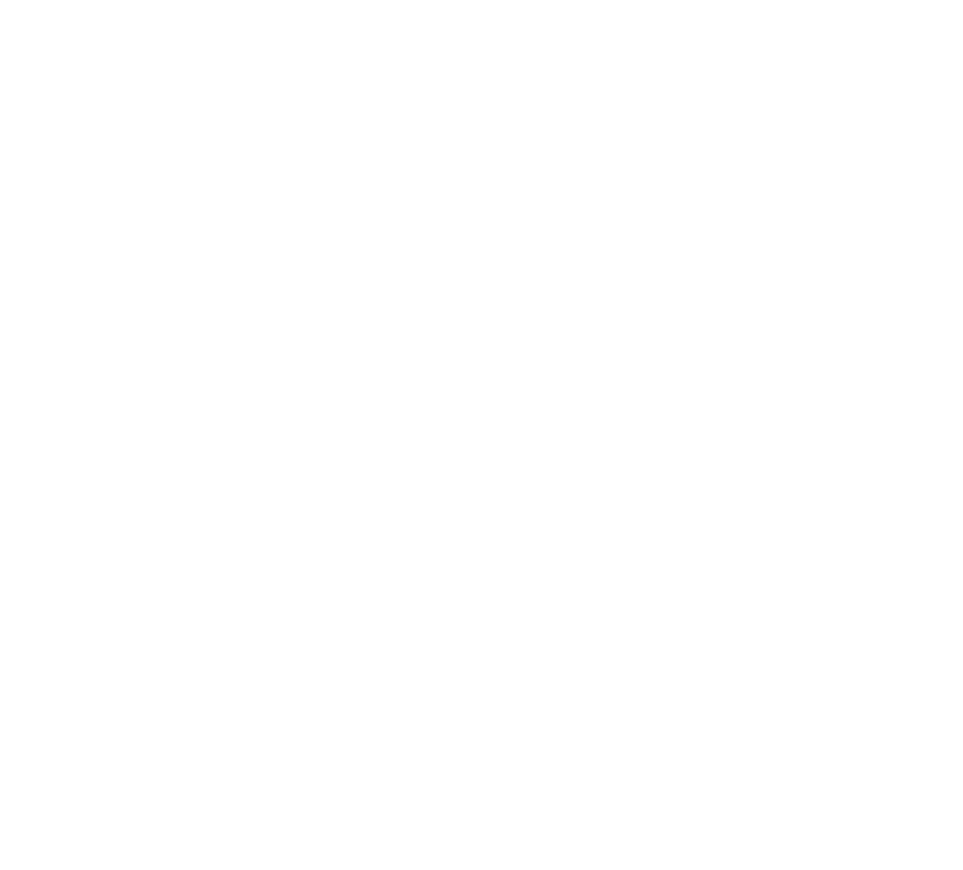
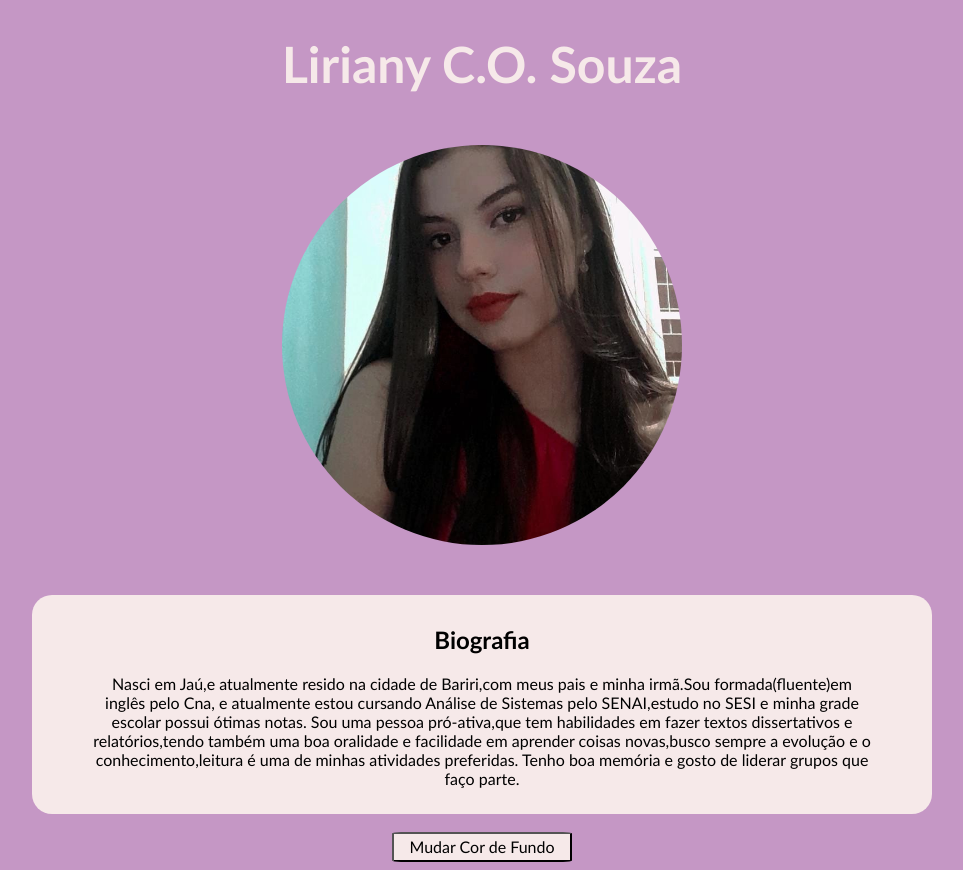
Before and after one commit to LirySouza/Perfil-GitHub, a plain HTML site: page index.html in a window 1280 px wide. Shown: the whole page, without its empty margins (158-1121 px from the left). Before the commit the page ends 800 px from the top, so only its background shows below. Drawn offline with Linux system fonts and the light colour scheme.

Commit message:
Perfil Completo - Ajustar Detalhes

```diff
--- a/Assets/main.js
+++ b/Assets/main.js
@@ -0,0 +1,12 @@
+document.addEventListener("click" , trocaCor);
+
+document.getElementById( "Btn" ).addEventListener( "click");
+
+function mudar( e )
+{
+    let nome = document.getElementById( "mudar" ).value;
+    e.preventDefault();
+}
+function trocaCor( e ){
+    document.body.style.backgroundColor = 'pink';
+}
--- a/Assets/style.css
+++ b/Assets/style.css
@@ -0,0 +1,44 @@
+body{
+    background-color: rgb(197, 151, 197);
+}
+main{
+    text-align: center;
+    width: 900px;
+    margin:0 auto;
+}
+.Sobre-mim{
+    background-color: rgb(246, 233, 233);
+    padding: 10px 60px;
+    border-radius: 20px;
+    margin-top: 50px;
+    font-family: 'Trebuchet MS', 'Lucida Sans Unicode', 'Lucida Grande', 'Lucida Sans', Arial, sans-serif;
+}
+.Detalhes>span {
+    display: block
+}
+figure{
+    width: 400px;
+    height: 400px;
+    border-radius: 50%;
+    overflow: hidden;
+    margin: 0 auto;
+}
+img{
+    height: 100%;
+    width: 100%;
+    object-fit: cover;
+}
+.Btn{
+    border-radius: 5%;
+    background-color: rgb(246, 233, 233);
+    width: 20%;
+    height: 30px;
+    font-size: medium;
+    font-family: 'Trebuchet MS', 'Lucida Sans Unicode', 'Lucida Grande', 'Lucida Sans', Arial, sans-serif;
+}
+.Name{
+    color:  rgb(246, 233, 233);;
+    font-family: 'Trebuchet MS', 'Lucida Sans Unicode', 'Lucida Grande', 'Lucida Sans', Arial, sans-serif;
+    font-size: 50px;
+
+}
--- a/index.html
+++ b/index.html
@@ -7,6 +7,24 @@
     <title>Perfil</title>
 </head>
 <body>
+    <main>
+    <h1 class="Name">Liriany C.O. Souza</h1>
+    <br>
+    <figure>
+        <img src="Assets/Eu.jpg" alt="">
+    </figure>
+    <article class="Sobre-mim">
+        <h2>Biografia</h2>
+        <p>Nasci em Jaú,e atualmente resido na cidade de Bariri,com meus pais e minha irmã.Sou formada(fluente)em inglês pelo Cna,
+            e atualmente estou cursando Análise de Sistemas pelo SENAI,estudo no SESI e minha grade escolar possui ótimas notas.
+            Sou uma pessoa pró-ativa,que tem habilidades em fazer textos dissertativos e relatórios,tendo também uma boa oralidade
+            e facilidade em aprender coisas novas,busco sempre a evolução e o conhecimento,leitura é uma de minhas atividades preferidas.
+            Tenho boa memória e gosto de liderar grupos que faço parte.
+            </p>
+    </article>
+    <br>
+    <button class="Btn" id="mudar">Mudar Cor de Fundo</button>
+    </main>
     <script src="Assets/main.js"></script>
 </body>
 </html>
```
Also changed, not shown: Assets/Eu.jpg (added).
